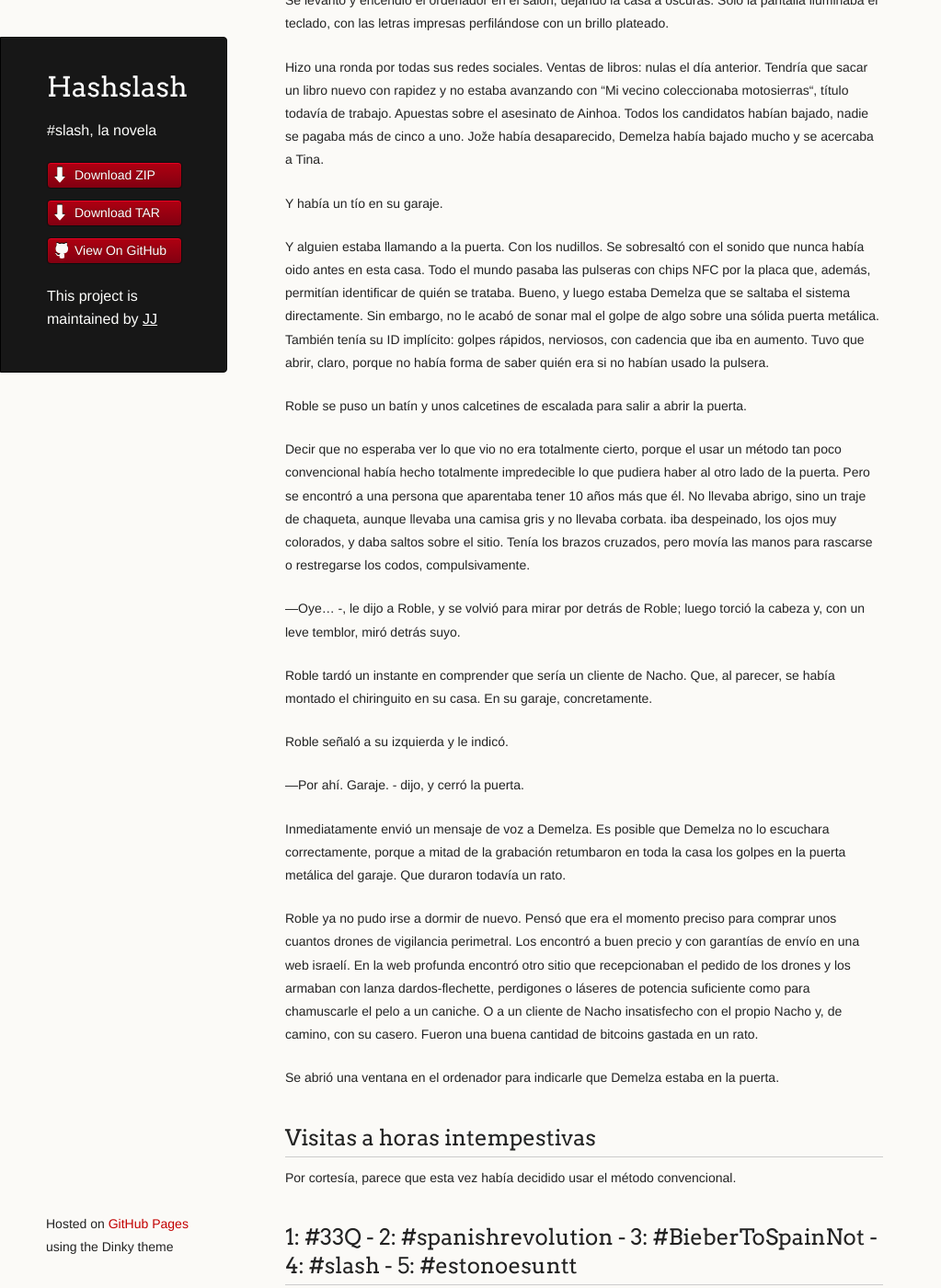
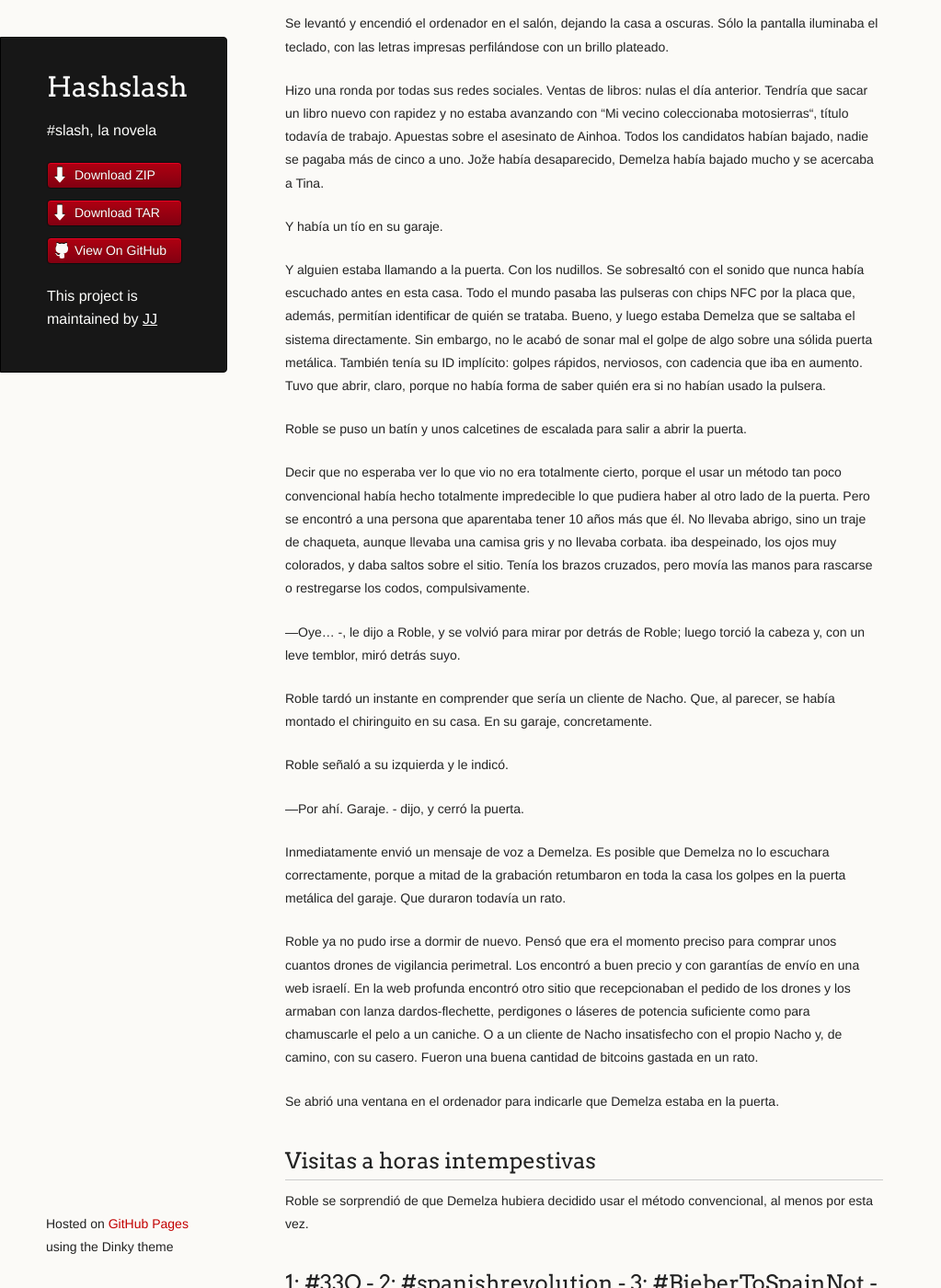
Before and after one commit to JJ/HashSlash, a Jekyll site: the page built from texto/HashSlash.md, in a window 1280 px wide and 1400 px high, scrolled down 58755 px. Shown: the whole window at 92% size, without its empty margins (0-1023 px from the left). Built offline with Jekyll 4.4.1, drawn with Linux system fonts in a browser that asks for light colours; some of the changed text lies outside the part shown.

Commit message:
Sync texto/HashSlash.md from master to gh-pages

```diff
--- a/texto/HashSlash.md
+++ b/texto/HashSlash.md
@@ -2969,7 +2969,7 @@ desaparecido, Demelza había bajado mucho y se acercaba a Tina.
 Y había un tío en su garaje.
 
 Y alguien estaba llamando a la puerta. Con los nudillos. Se sobresaltó
-con el sonido que nunca había oido antes en esta casa. Todo el mundo
+con el sonido que nunca había escuchado antes en esta casa. Todo el mundo
 pasaba las pulseras con chips NFC por la placa que, además, permitían identificar de quién se
 trataba. Bueno, y luego estaba Demelza que se saltaba el sistema
 directamente. Sin embargo, no le acabó de sonar mal el golpe de algo
@@ -3021,8 +3021,8 @@ en la puerta.
 
 ## Visitas a horas intempestivas
 
-Por cortesía, parece que esta vez había decidido usar el
-método convencional.
+Roble se sorprendió de que Demelza hubiera decidido usar el
+método convencional, al menos por esta vez.
 
 1: #33Q - 2: #spanishrevolution - 3: #BieberToSpainNot - 4: #slash - 5: #estonoesuntt
 ---
```
Also changed, not shown: other parts of texto/HashSlash.md (+2 -2 lines).
